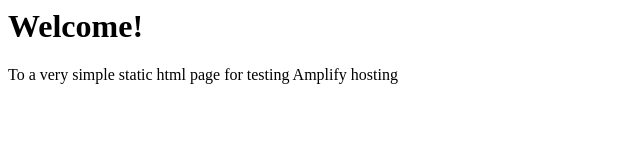
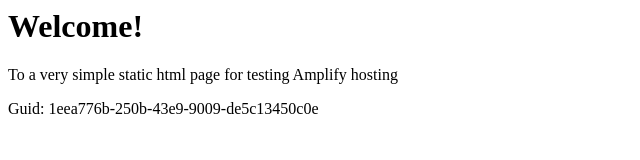
Before and after one commit to aws-aemilia-iad/Github-PR-Commit-Integration-Test-DoNotTouch-v1-preprod-us-east-1, a website: page src/index.html in a window 1280 px wide. Shown: the whole page, without its empty margins (0-640 px from the left). Drawn offline with Linux system fonts and the light colour scheme.

Commit message:
commit from integ tests

```diff
--- a/src/index.html
+++ b/src/index.html
@@ -1,3 +1,5 @@
+
+
 <html lang="en">
 
 <head>
@@ -10,6 +12,6 @@
 <body>
     <h1>Welcome!</h1>
     <p>To a very simple static html page for testing Amplify hosting</p>
-</body>
+    <p>Guid: 1eea776b-250b-43e9-9009-de5c13450c0e</p></body>
 
 </html>
```
